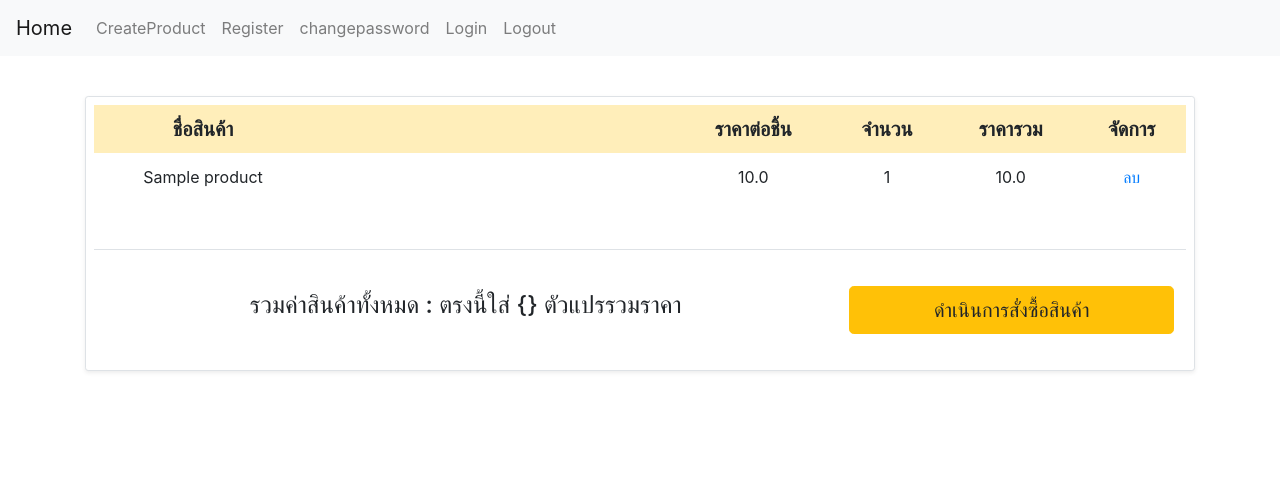
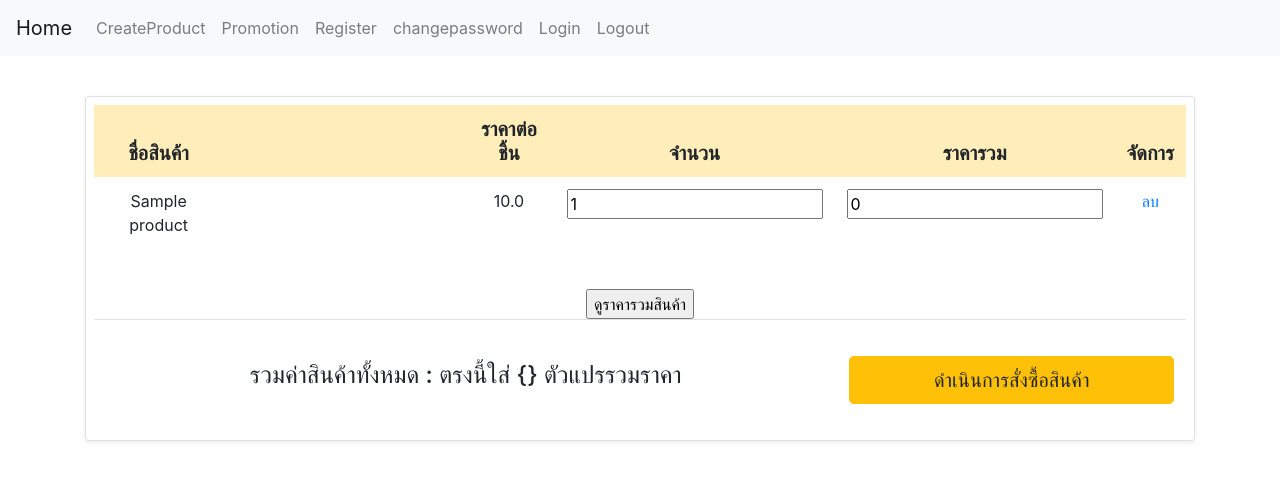
Before and after one commit to jamesmhee/finalject, a Django app: page /mycart/1 in a window 1280 px wide. Shown: the top 481 px of the page. Run offline with Django 3.2, Linux system fonts and the light colour scheme; tables that the repository leaves empty hold one stand-in row (values such as "Sample post"); parts of the project's set-up code (start-up, migrations or seed data) failed here and were passed over; some libraries are stand-ins or nearby versions.

Commit message:
Update promotion

```diff
--- a/finalproduct/urls.py
+++ b/finalproduct/urls.py
@@ -34,6 +34,7 @@ urlpatterns = [
     path('mycart/<int:pro_id>', views.my_cart, name='mycart'),
     path('editproduct/<int:pro_id>', views.edit_product, name='editproduct'),
     path('delproduct/<int:pro_id>', views.del_product, name='delproduct'),
+    path('promtion/', views.my_promotion, name='promotion'),
 ]
 
 # urlpatterns += staticfiles_urlpatterns
--- a/herb/models.py
+++ b/herb/models.py
@@ -50,15 +50,15 @@ class Image(models.Model):
 class Order_Item(models.Model): #รายการสินค้า
     user = models.ForeignKey(settings.AUTH_USER_MODEL,
                              on_delete=models.CASCADE)
-    items = models.ForeignKey(Product, on_delete=models.CASCADE)
+    item = models.ForeignKey(Product, on_delete=models.CASCADE)
     quanlity = models.IntegerField(default=1)
     ordered = models.BooleanField(default=False)
 
     def __str__(self):
-        return f"{self.quantity} of {self.item.name}"
+        return f"{self.quanlity} of {self.item.name}"
 
     def get_total_item_price(self):
-        return self.quantity * self.item.price
+        return self.quanlity * self.item.price
 
 class Order(models.Model):
     user = models.ForeignKey(settings.AUTH_USER_MODEL,
--- a/herb/templates/mycart.html
+++ b/herb/templates/mycart.html
@@ -132,7 +132,7 @@
     <div id="section">
 		<center>
 		<div class="container border shadow-sm bg-white rounded-sm pad1 p-2 text-center">
-			<form action="แก้ตรงนี้ด้วย">
+			<form method="POST" action="" name="form1">
 			<table class="table table-hover table-borderless ">
   				<thead>
     			<tr class="table-warning h5">
@@ -173,14 +173,15 @@
 			      <td scope="col" id="price" name="price" value={{ i.price }}>{{ i.price }}</td>
 			      <td scope="col">
 			      <div class="quantity buttons_added">
-                    <label type="text" name="unit" id="unit" value="1">1
-  					<!-- <input id="minus" type="button" class="minus" value="-">
+				  <input type="text" id="unit" name="unit" value="1" min="1">
+                    {% comment %} <label type="text" name="unit" id="unit" value="1">1 {% endcomment %}
+  					{% comment %} <input id="minus" type="button" class="minus" value="-">
 					<input id="theInput" type="number" size="3" class="input-text qty text" name="quantity" id="quantity" title="quantity" value="1" min="0" step="1">
-					<input id="plus" type="button" class="plus" value="+"> -->
+					<input id="plus" type="button" class="plus" value="+"> {% endcomment %}
 				  </div>
 				  </td>
 			      <td scope="col">
-                   <label type="text" name="totalprice" id="totalprice">{{ i.price}}
+                   <input type="text" name="totalprice" id="totalprice" value="0">
                   </td>
 			      <td scope="col"><a href="#">ลบ</a></td>
 			    </tr>
@@ -191,6 +192,7 @@
 			</table>
 			<table class="table">
 				<br>
+				<input name="btnCal" type="button" value="ดูราคารวมสินค้า" OnClick="JavaScript:fncCal();">
 				<td scope="col"><h4><br>รวมค่าสินค้าทั้งหมด : ตรงนี้ใส่ {} ตัวแปรรวมราคา</h4></td>
 				<td scope="col"><br><button style="float: right;" type="submit" name="order" class="btn btn-warning btn-lg col-md-12" style="margin-right:10px;">ดำเนินการสั่งซื้อสินค้า</button>
 				</td>
@@ -213,10 +215,15 @@
 	document.getElementById('minus').onclick = function(){
 	    input.value = parseInt(input.value, 10) -1
 	}
-    var totalprice = document.getElementById('sum');
-    var quantityjs = document.getElementById('quantity');
-    var pricejs = document.getElementById('price');
-    totalprice = quantity*pricejs
+	function fncCal(){
+	var sum = 0;
+	var tot = 0;
+	var totalprice = document.getElementById('totalptice');
+	var coin = document.getElementById('price')
+		tot = parseInt(eval("document.form1.price.value")* parseInt(eval("document.form.unit.value")))
+		document.form1.totalprice.value=sum;
+	}
+
 	</script>
   </body>
 </html>
--- a/herb/views.py
+++ b/herb/views.py
@@ -189,7 +189,6 @@ def my_cart(request, pro_id):
     #     return redirect('mycart')
     context['productid'] = productid
     context['productone'] = productone
-    print(productid)
     # context['productall'] = productall
     return render(request, 'mycart.html', context)
 
@@ -225,3 +224,11 @@ def buy_item(request, pro_id):
     context = {}
 
     return render(request, 'order.html', context)
+
+
+def my_promotion(request):
+    context = {}
+    promotion_all = Promotion.objects.all()
+
+    context['promotion_all'] = promotion_all
+    return render(request, 'promotion.html', context)
--- a/templates/base.html
+++ b/templates/base.html
@@ -27,6 +27,9 @@
         <a class="nav-link" href="{% url 'createproduct' %}">CreateProduct</a>
       </li>
       <li class="nav-item">
+        <a class="nav-link" href="{% url 'promotion' %}">Promotion</a>
+      </li>
+      <li class="nav-item">
         <a class="nav-link" href="{% url 'register' %}">Register</a>
       </li>
       <li class="nav-item">
```
Also changed, not shown: herb/templates/promotion.html (added, +27 -0 lines), herb/migrations/0029_auto_20200421_1625.py (added), herb/migrations/0030_auto_20200421_1629.py (added).
